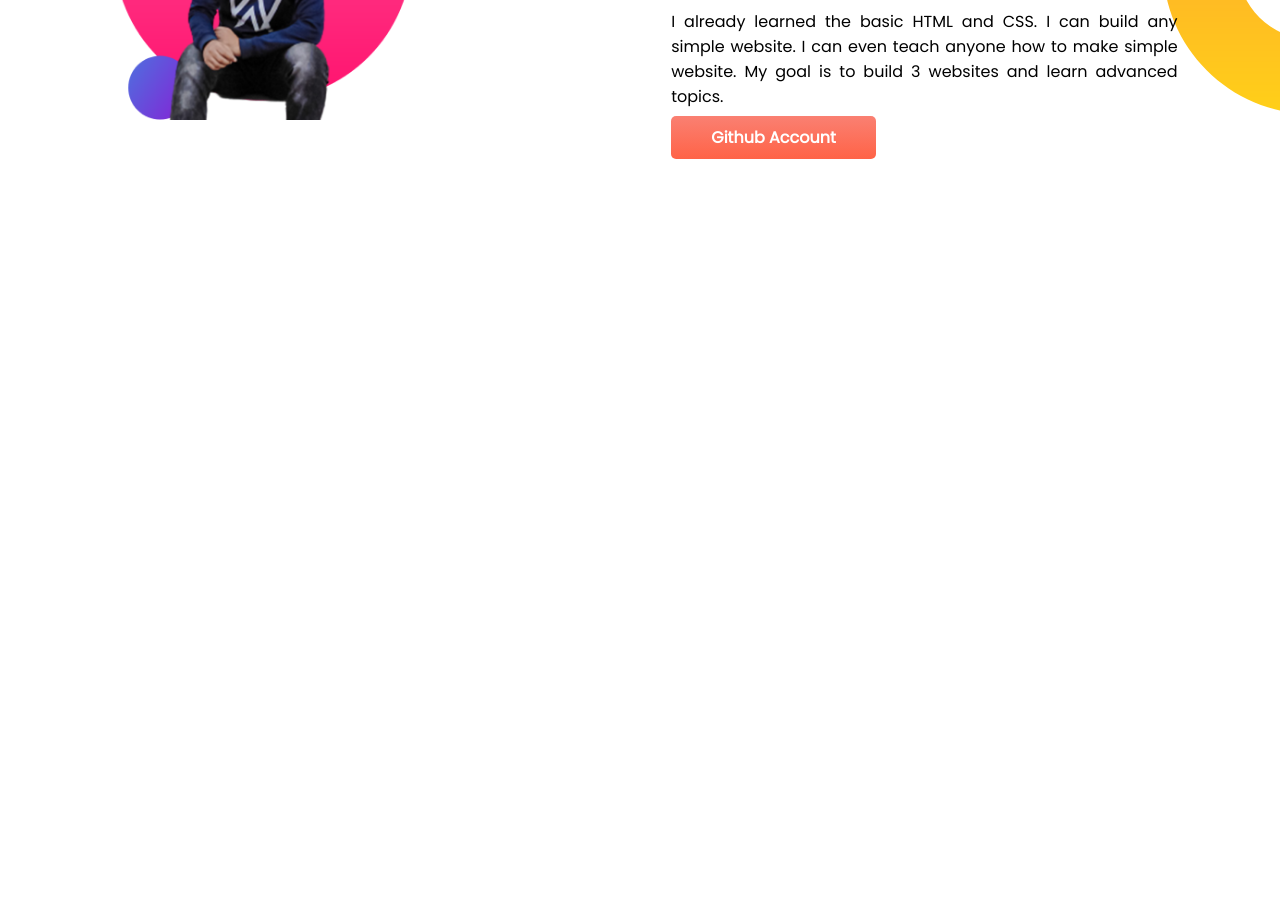
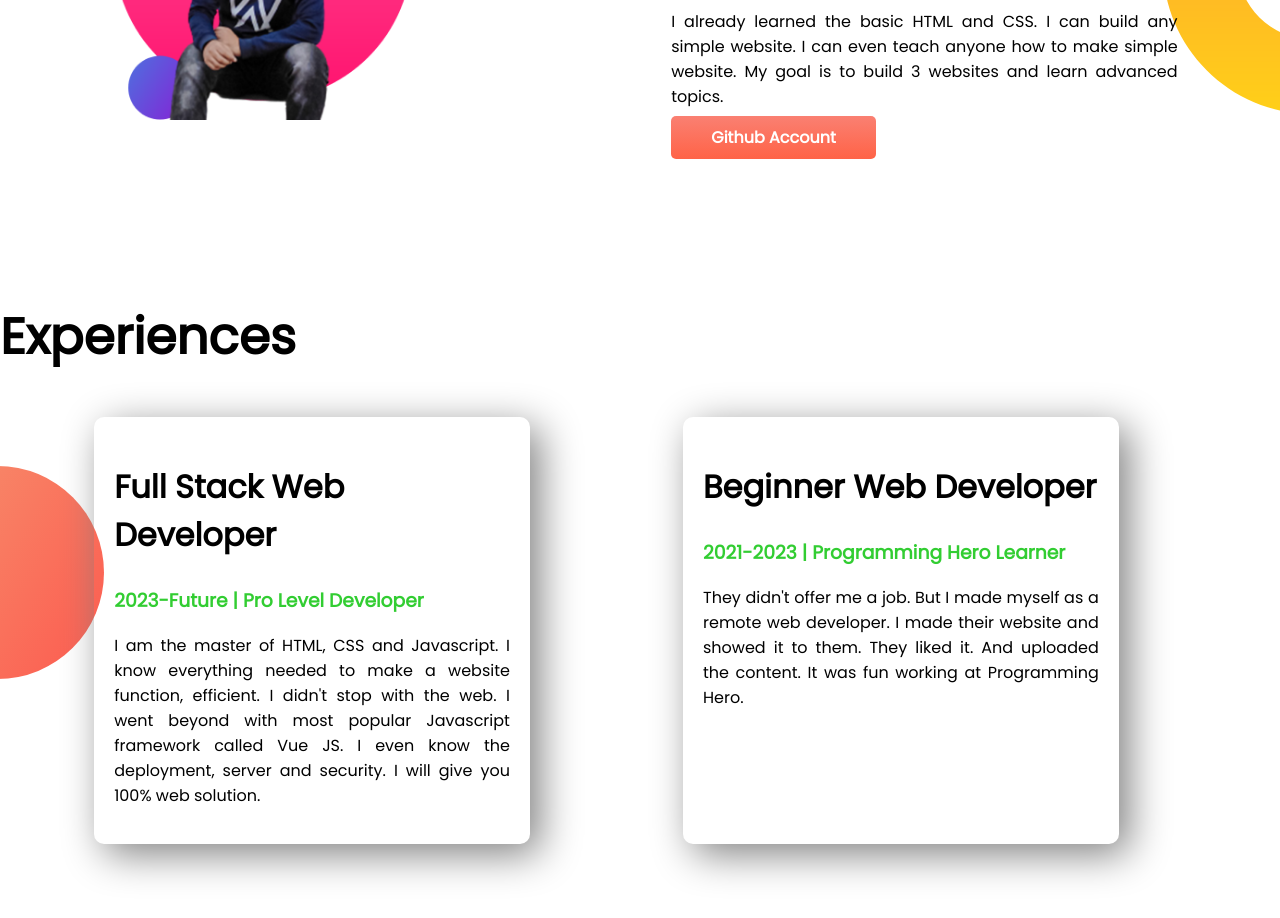
Before and after one commit to HSAyon111/developer-portfolio, a plain HTML site: page index.html in a window 1280 px wide. Shown: the part 982-1900 px from the top of the page. Before the commit the page ends 1282 px from the top, so only its background shows below. Drawn offline with Linux system fonts and the light colour scheme.

Commit message:
Experience Added

```diff
--- a/index.html
+++ b/index.html
@@ -13,7 +13,7 @@
 </head>
 
 <body>
-    <section class="top-banner">
+    <section class="top-banner flexible">
         <div class="half-width">
             <h1>Welcome To</h1>
             <h1> <span class="clr">Shahriar Ayon</span> World!</h1>
@@ -27,11 +27,12 @@
             <a class="link-button" target="_blank"
                 href="https://drive.google.com/file/d/10Q9VeIXvJx4dg1B5b_x6Yham7SDxDk1k/view?usp=sharing">HIRE ME</a>
         </div>
+
         <div class="half-width">
             <img src="images/ayon1.png" alt="">
         </div>
     </section>
-    <section class="dream-big">
+    <section class="dream-banner flexible">
         <div class="half-width">
             <img src="images/ayon2.png" alt="">
         </div>
@@ -45,6 +46,27 @@
             <a class="link-button" target="_blank" href="https://github.com/HSAyon111">Github Account</a>
         </div>
     </section>
+    <section class="experience-area">
+        <h1>Experiences</h1>
+        <div class="flexible">
+            <div class="experience-item">
+                <h2>Full Stack Web Developer</h2>
+                <h3 class="clr">2023-Future | Pro Level Developer</h3>
+                <p>I am the master of HTML, CSS and Javascript. I know everything needed to make a website function,
+                    efficient. I didn't stop with the web. I went beyond with most popular Javascript framework called
+                    Vue
+                    JS. I even know the deployment, server and security. I will give you 100% web solution.</p>
+            </div>
+
+            <div class="experience-item">
+                <h2>Beginner Web Developer</h2>
+                <h3 class="clr">2021-2023 | Programming Hero Learner</h3>
+                <p>They didn't offer me a job. But I made myself as a remote web developer. I made their website and
+                    showed
+                    it to them. They liked it. And uploaded the content. It was fun working at Programming Hero.</p>
+            </div>
+        </div>
+    </section>
 </body>
 
 </html>
--- a/style.css
+++ b/style.css
@@ -5,10 +5,13 @@ body{
 h1{
     font-size: 50px;
 }
+h2{
+    font-size: 32px;
+}
 .clr{
     color: limegreen;
 }
-section{
+.flexible{
     display: flex;
     margin-bottom: 150px;
     padding-right: 8%;
@@ -37,8 +40,24 @@ section{
     background-image: url(images/top-banner.png);
     background-repeat: no-repeat;
 }
-.dream-big{
+.dream-banner{
     background-image: url(images/dream-bg.png);
     background-repeat: no-repeat;
     background-position: right;
 }
+.experience-area{
+    background-image: url(images/exp-bg.png);
+    background-repeat: no-repeat;
+    background-position: left;
+}
+.experience-item{
+    width: 40%;
+    box-shadow: 10px 10px 40px gray;
+    border-radius: 10px;
+    margin-left: 8%;
+    margin-right: 5%;
+    padding: 20px;
+}
+.experience-item p{
+    text-align: justify;
+}
```
